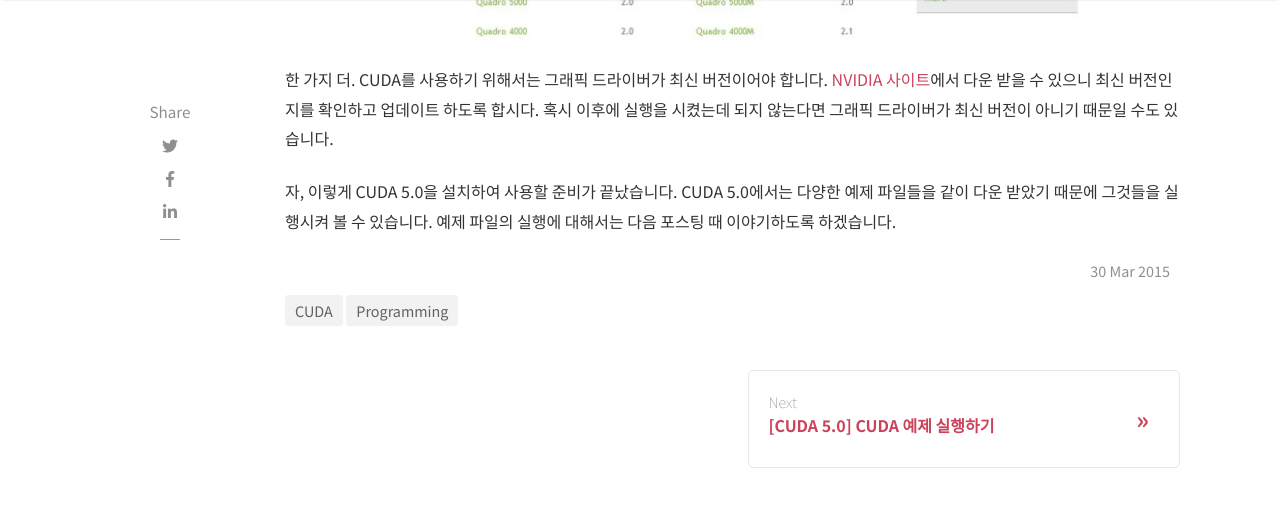
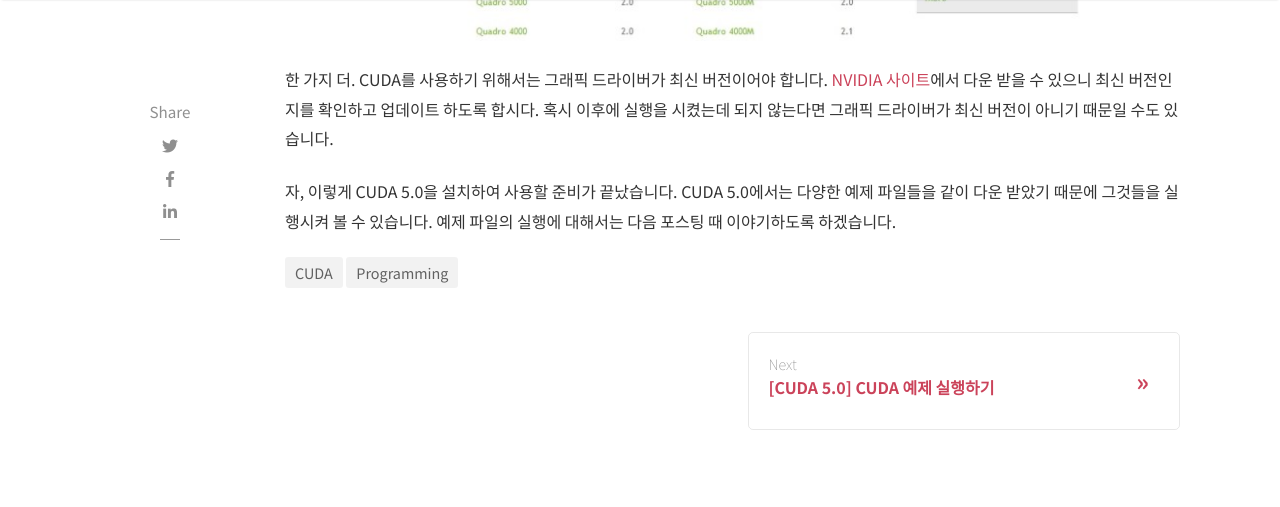
Before and after one commit to chloeeekim/chloeeekim.github.io, a Jekyll site: the page built from _posts/2015-03-30-cuda-설치하기.md, in a window 1280 px wide and 900 px high, scrolled down 2860 px, cut to the strip 0-542 px from the top of the window. Shown: the top 507 px of the strip. Built offline with Jekyll 4.4.1, drawn with Linux system fonts in a browser that asks for light colours; nearby versions of some CDN libraries; comment, search, counter and statistics services are not loaded.

Commit message:
remove bottom date

```diff
--- a/_layouts/post.html
+++ b/_layouts/post.html
@@ -93,16 +93,6 @@ post_class: post-template
                 <strong class="mr-1">Rating:</strong> {% include star_rating.html %}
             </div>
             {% endif %}
-
-            <!-- Post Date -->
-            <p>
-            <small>
-                <span class="post-date"><time class="post-date" datetime="{{ page.date | date:"%Y-%m-%d" }}">{{ page.date | date_to_string }}</time></span>
-                {% if page.last_modified_at %}
-                (Updated: <time datetime="{{ page.last_modified_at | date_to_xmlschema }}" itemprop="dateModified">{{ page.last_modified_at | date: "%b %-d, %Y" }}</time>)
-                {% endif %}
-                </small>
-            </p>
 
             <!-- Post Categories -->
             <div class="after-post-cats">
```
Also changed, not shown: 5 other files.
